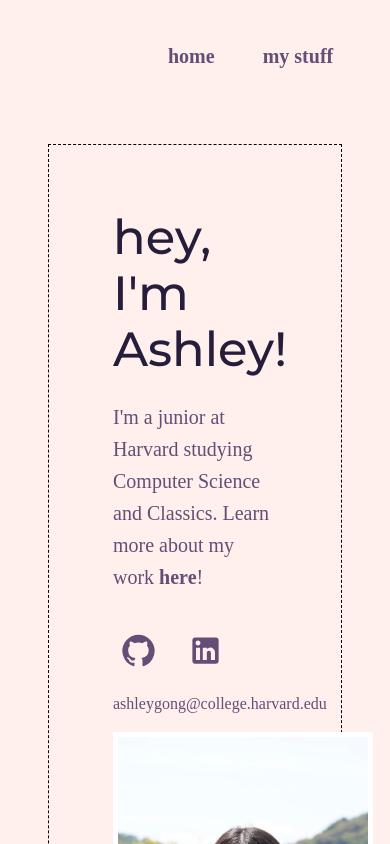
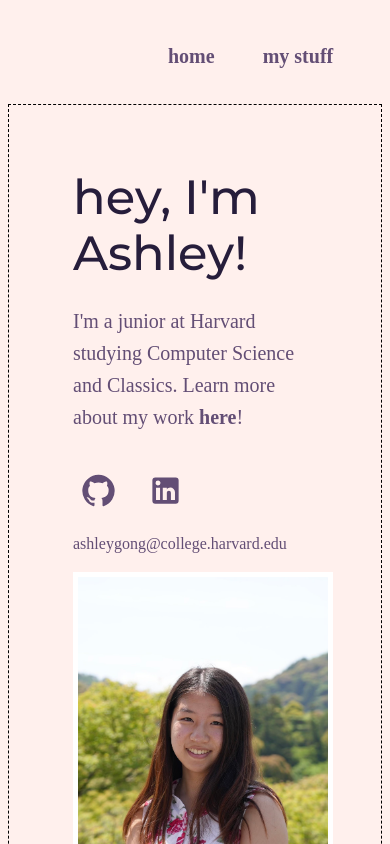
Before and after one commit to ashley-gong/ashley-gong.github.io, a React (Create React App) app: page /#/ in a window 390 px wide. Shown: the top 844 px of the page. Built offline with nearby package versions, Linux system fonts and the light colour scheme.

Commit message:
tweaking for mobile

```diff
--- a/src/pages/Home.js
+++ b/src/pages/Home.js
@@ -9,7 +9,7 @@ function Home() {
   return (
     <Box
       sx={{ p: 8, border: "1px dashed" }}
-      margin={{ xs: 5, lg: 20 }}
+      margin={{ mobile: 5, lg: 20 }}
       color="primary"
     >
       <Grid container columnSpacing={2} rowSpacing={2}>
```
